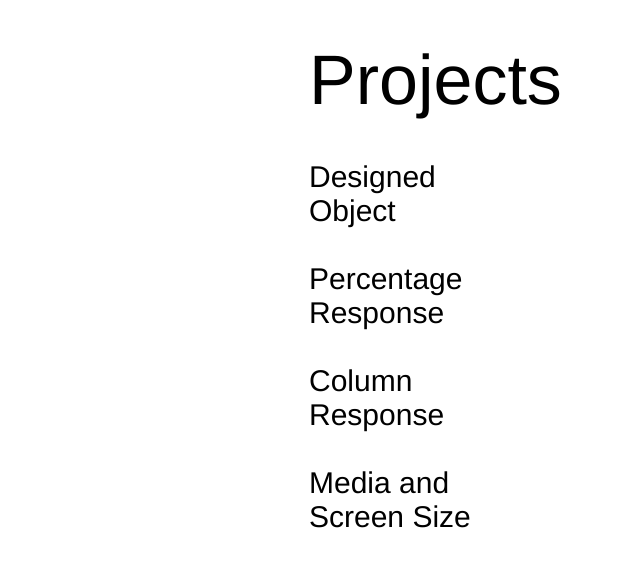
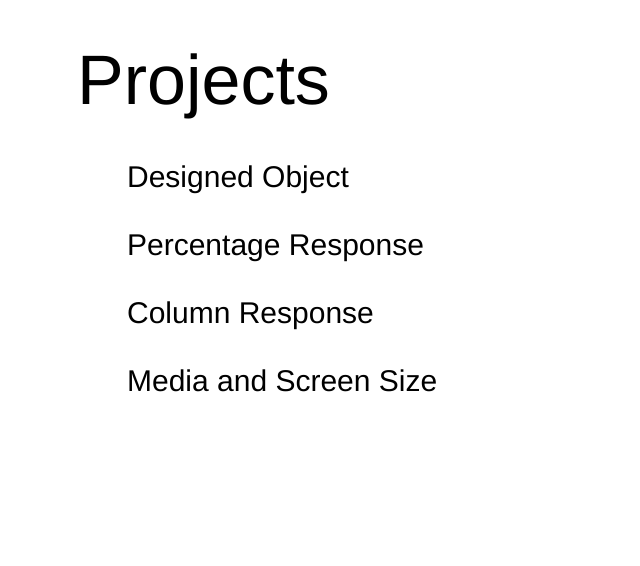
Before and after one commit to thibaultcar/5D, a plain HTML site: page index.html in a window 1280 px wide. Shown: the whole page, without its empty margins (231-871 px from the left). Drawn offline with Linux system fonts and the light colour scheme.

Commit message:
Update index.css

```diff
--- a/index.css
+++ b/index.css
@@ -5,7 +5,7 @@
 	font-family:helvetica;
 	font-size:70px;
 	margin-top: 40px;
-	margin-left: 532px;
+	margin-left: 300px;
 	margin-right: 532px;
 	margin-bottom: 0px;
 	color: black;
@@ -15,7 +15,7 @@
 	font-family:helvetica;
 	font-size:30px;
 	margin-top: 40px;
-	margin-left: 532px;
+	margin-left: 350px;
 	margin-right: 532px;
 	margin-bottom: 0px;
 	color: black;
```
